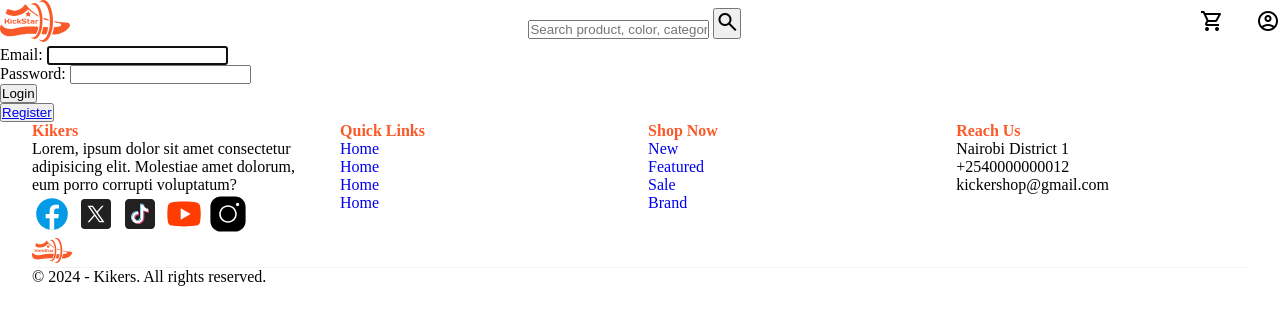
After one commit to paulmagadi/Shoes-Shop-Ecommerce, a Django app: page /user/login/ in a window 1280 px wide. The commit adds this page. Shown: the top 325 px of the page. Run offline with Django 5.2, Linux system fonts and the light colour scheme.

Commit message:
modified:   Shoes_Shop/Shoes_Shop/__pycache__/urls.cpython-311.pyc 	modified:   Shoes_Shop/Shoes_Shop/urls.py 	modified:   Shoes_Shop/db.sqlite3 	modified:   Shoes_Shop/main/templates/main/base.html 	modified:   Shoes_Shop/main/templates/main/footer.html 	modified:   Shoes_Shop/main/templates/main/header.html 	modified:   Shoes_Shop/main/templates/main/index.html 	new file:   Shoes_Shop/static/images/favicon.svg 	new file:   Shoes_Shop/static/images/g33.svg 	new file:   Shoes_Shop/static/images/g34.svg 	new file:   Shoes_Shop/static/images/kickstar.png 	new file:   Shoes_Shop/static/images/s1.svg 	modified:   Shoes_Shop/users/__pycache__/forms.cpython-311.pyc 	modified:   Shoes_Shop/users/__pycache__/models.cpython-311.pyc 	new file:   Shoes_Shop/users/__pycache__/tokens.cpython-311.pyc 	new file:   Shoes_Shop/users/__pycache__/urls.cpython-311.pyc 	new file:   Shoes_Shop/users/__pycache__/views.cpython-311.pyc 	modified:   Shoes_Shop/users/forms.py 	new file:   Shoes_Shop/users/migrations/0002_user_email_verified.py 	new file:   Shoes_Shop/users/migrations/0003_remove_user_email_verified.py 	new file:   Shoes_Shop/users/migrations/__pycache__/0002_user_email_verified.cpython-311.pyc 	new file:   Shoes_Shop/users/migrations/__pycache__/0003_remove_user_email_verified.cpython-311.pyc 	new file:   Shoes_Shop/users/templates/users/email_verification.html 	new file:   Shoes_Shop/users/templates/users/login.html 	new file:   Shoes_Shop/users/templates/users/register.html 	new file:   Shoes_Shop/users/tokens.py 	new file:   Shoes_Shop/users/urls.py 	modified:   Shoes_Shop/users/views.py

```diff
--- a/Shoes_Shop/Shoes_Shop/urls.py
+++ b/Shoes_Shop/Shoes_Shop/urls.py
@@ -23,4 +23,5 @@ from . import settings
 urlpatterns = [
     path('admin/', admin.site.urls),
     path('', include('main.urls')),
+    path('user/', include('users.urls'))
 ]+ static(settings.MEDIA_URL, document_root=settings.MEDIA_ROOT)
--- a/Shoes_Shop/main/templates/main/base.html
+++ b/Shoes_Shop/main/templates/main/base.html
@@ -5,6 +5,8 @@
     <meta charset="UTF-8">
     <meta name="viewport" content="width=device-width, initial-scale=1.0">
     <title>{% block title %} {% endblock title %}</title>
+
+    <link rel="icon" type="image/x-icon" href="/static/images/g34.svg">
 
     <link rel="stylesheet" href="https://fonts.googleapis.com/css2?family=Material+Symbols+Outlined:opsz,wght,FILL,GRAD@24,400,0,0" />
 
--- a/Shoes_Shop/main/templates/main/footer.html
+++ b/Shoes_Shop/main/templates/main/footer.html
@@ -10,6 +10,7 @@
                 <svg xmlns="http://www.w3.org/2000/svg"  viewBox="0 0 48 48" width="40px" height="40px"><path fill="#FF3D00" d="M43.2,33.9c-0.4,2.1-2.1,3.7-4.2,4c-3.3,0.5-8.8,1.1-15,1.1c-6.1,0-11.6-0.6-15-1.1c-2.1-0.3-3.8-1.9-4.2-4C4.4,31.6,4,28.2,4,24c0-4.2,0.4-7.6,0.8-9.9c0.4-2.1,2.1-3.7,4.2-4C12.3,9.6,17.8,9,24,9c6.2,0,11.6,0.6,15,1.1c2.1,0.3,3.8,1.9,4.2,4c0.4,2.3,0.9,5.7,0.9,9.9C44,28.2,43.6,31.6,43.2,33.9z"/><path fill="#FFF" d="M20 31L20 17 32 24z"/></svg>
                 <?xml version="1.0"?><svg xmlns="http://www.w3.org/2000/svg"  viewBox="0 0 50 50" width="40px" height="40px">    <path d="M 16 3 C 8.83 3 3 8.83 3 16 L 3 34 C 3 41.17 8.83 47 16 47 L 34 47 C 41.17 47 47 41.17 47 34 L 47 16 C 47 8.83 41.17 3 34 3 L 16 3 z M 37 11 C 38.1 11 39 11.9 39 13 C 39 14.1 38.1 15 37 15 C 35.9 15 35 14.1 35 13 C 35 11.9 35.9 11 37 11 z M 25 14 C 31.07 14 36 18.93 36 25 C 36 31.07 31.07 36 25 36 C 18.93 36 14 31.07 14 25 C 14 18.93 18.93 14 25 14 z M 25 16 C 20.04 16 16 20.04 16 25 C 16 29.96 20.04 34 25 34 C 29.96 34 34 29.96 34 25 C 34 20.04 29.96 16 25 16 z"/></svg>
             </div>
+            <img src="/static/images/g33.svg" alt="" width="40px">
         </div>
         <div class="footer-col">
             <h4>Quick Links</h4>
--- a/Shoes_Shop/main/templates/main/header.html
+++ b/Shoes_Shop/main/templates/main/header.html
@@ -1,7 +1,9 @@
+{% load static %}
 <header>
     <div class="header-container">
         <div class="logo">
-            <h1>Kikers</h1>
+            <img src="{% static 'images/g33.svg' %}" alt="KickStar" width="70px">
+            <!-- <h1>KickStar</h1> -->
         </div>
 
         <div class="searchbar">
--- a/Shoes_Shop/main/templates/main/index.html
+++ b/Shoes_Shop/main/templates/main/index.html
@@ -9,4 +9,9 @@
 
 {% block content %}
     <h1>Hello. This is Kickers</h1>
+    <img src="/static/images/kickstar.png" alt="" width="240px">
+    <img src="/static/images/kickstar.png" alt="" width="240px">
+    <img src="/static/images/kickstar.png" alt="" width="240px">
+    <img src="/static/images/kickstar.png" alt="" width="240px">
+    <img src="/static/images/kickstar.png" alt="" width="240px">
 {% endblock content %}
--- a/Shoes_Shop/users/forms.py
+++ b/Shoes_Shop/users/forms.py
@@ -1,19 +1,16 @@
 from django.contrib.auth.forms import UserCreationForm, UserChangeForm, PasswordChangeForm
 from django import forms
 from .models import User
-
 
 class UserCreationForm(UserCreationForm):
     class Meta:
         model = User
         fields = ("email",)
 
-
 class UserChangeForm(UserChangeForm):
     class Meta:
         model = User
         fields = ("email",)
-
 
 class UserRegistrationForm(UserCreationForm):
     first_name = forms.CharField(max_length=30, required=True)
@@ -24,7 +21,6 @@ class UserRegistrationForm(UserCreationForm):
         model = User
         fields = ('first_name', 'last_name', 'email', 'password1', 'password2')
 
-
 class UpdateUserForm(UserChangeForm):
     password = None
 
@@ -32,7 +28,6 @@ class UpdateUserForm(UserChangeForm):
         model = User
         fields = ['first_name', 'last_name', 'email']
 
-
 class UpdateUserPassword(PasswordChangeForm):
     class Meta:
         model = User
--- /dev/null
+++ b/Shoes_Shop/users/templates/users/login.html
@@ -0,0 +1,17 @@
+{% extends 'main/base.html' %}
+
+
+{% block title %}
+    Login
+{% endblock title %}
+
+
+{% block content %}
+    <form action="{% url 'login' %}" method="post">
+        {% csrf_token %}
+        {{form.as_p}}
+        <button type="submit">Login</button>
+    </form>
+
+    <button type="button"><a href="{% url 'register' %}">Register</a></button>
+{% endblock content %}
--- /dev/null
+++ b/Shoes_Shop/users/tokens.py
@@ -0,0 +1,6 @@
+from django.contrib.auth.tokens import PasswordResetTokenGenerator
+
+class EmailVerificationTokenGenerator(PasswordResetTokenGenerator):
+    pass
+
+email_verification_token = EmailVerificationTokenGenerator()
--- /dev/null
+++ b/Shoes_Shop/users/urls.py
@@ -0,0 +1,7 @@
+from django.urls import path
+from . import views
+
+urlpatterns = [
+    path('register/', views.RegisterUser, name='register'),
+    path('login/', views.LoginUser, name='login'),
+]
--- a/Shoes_Shop/users/views.py
+++ b/Shoes_Shop/users/views.py
@@ -1,3 +1,55 @@
-from django.shortcuts import render
+from django.contrib import messages
+from django.shortcuts import redirect, render
+from django.contrib.auth.forms import AuthenticationForm
+from django.contrib.auth import login, logout, authenticate
+from .models import User
+from .forms import UserRegistrationForm, UserCreationForm, UpdateUserForm
 
-# Create your views here.
+
+def RegisterUser(request):
+    if request.method == 'POST':
+        form = UserRegistrationForm(request.POST)
+        if form.is_valid():
+            form.save()
+            messages.success(request, 'Registration successful')
+            return redirect('login')
+        else:
+            messages.error(request, 'Registration unsuccessful. Please correct the errors below.')
+    else:
+        form = UserRegistrationForm()
+
+    context = {
+        'form': form
+    }
+    return render(request, 'users/register.html', context)
+
+
+def LoginUser(request):
+    if request.method == 'POST':
+        form = AuthenticationForm(request, data=request.POST)
+        if form.is_valid():
+            username = form.cleaned_data.get('username')
+            password = form.cleaned_data.get('password')
+            user = authenticate(request, username=username, password=password)
+            if user is not None:
+                login(request, user)
+                messages.success(request, 'Login Successful')
+                return redirect('home')
+            else:
+                messages.error(request, 'Invalid email or password')
+        else:
+            messages.error(request, 'Invalid email or password')
+    else:
+        form = AuthenticationForm()
+    context = {
+        'form': form
+    }
+    return render(request, 'users/login.html', context)
+
+
+
+
+def LogoutUser(request):
+    logout(request)
+    messages.success(request, 'You have beeen logged out.')
+    return redirect('home')
```
Also changed, not shown: Shoes_Shop/users/templates/users/email_verification.html (added, +8 -0 lines), Shoes_Shop/users/templates/users/register.html (added, +16 -0 lines), Shoes_Shop/db.sqlite3, Shoes_Shop/static/images/favicon.svg (added), Shoes_Shop/static/images/g33.svg (added), Shoes_Shop/static/images/g34.svg (added), Shoes_Shop/static/images/kickstar.png (added), Shoes_Shop/static/images/s1.svg (added), Shoes_Shop/users/migrations/0002_user_email_verified.py (added), Shoes_Shop/users/migrations/0003_remove_user_email_verified.py (added).
